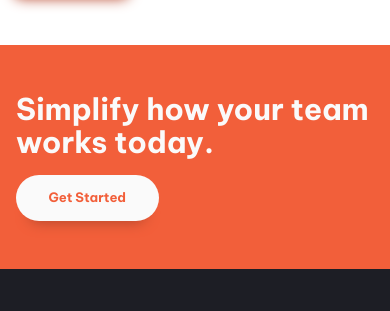
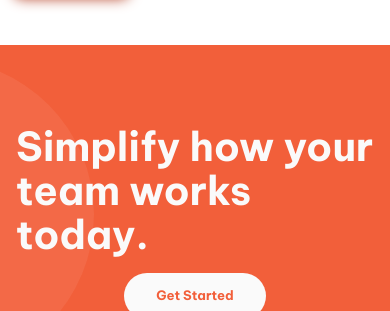
Before and after one commit to felipe-miranda-marreiros/Manage-landing-page, a plain HTML site: page index.html in a window 390 px wide. Shown: the part 1910-2221 px from the top of the page. Drawn offline with Linux system fonts and the light colour scheme.

Commit message:
feat: add CTA styles and responsiveness

```diff
--- a/index.html
+++ b/index.html
@@ -143,15 +143,15 @@
         <button class="button" type="button">Get Started</button>
       </section>
 
-      <section class="cta padding-block-700 bg-accent-400 text-neutral-100">
+      <section class="cta padding-block-900 bg-accent-400 text-neutral-100">
         <div class="container">
-          <div class="even-columns">
+          <div class="even-columns vertical-align-center">
             <div>
-              <p class="fs-secondary-heading fw-bold">
+              <p class="fs-primary-heading fw-bold">
                 Simplify how your team works today.
               </p>
             </div>
-            <div>
+            <div class="justify-self-end-md">
               <button class="button" type="button" data-type="inverted">
                 Get Started
               </button>
--- a/style.css
+++ b/style.css
@@ -254,6 +254,31 @@ p[data-width="wide"] {
   }
 }
 
+/************ CTA ************/
+
+.cta {
+  position: relative;
+  isolation: isolate;
+  text-align: center;
+  background-image: url("/images/bg-simplify-section-desktop.svg");
+  background-repeat: no-repeat;
+  background-position: bottom;
+}
+
+@media (min-width: 50em) {
+  .cta {
+    text-align: left;
+  }
+}
+
+@media (max-width: 50em) {
+  .cta {
+    text-align: left;
+    background-image: url("/images/bg-simplify-section-mobile.svg");
+    background-position: left;
+  }
+}
+
 /************ Utility Classes ************/
 
 .visually-hidden {
@@ -277,10 +302,6 @@ p[data-width="wide"] {
   margin-inline: auto;
 }
 
-:where(.flow :not(:first-child)) {
-  margin-top: var(--flow-spacer, 4em);
-}
-
 .even-columns {
   display: grid;
   gap: 1rem;
@@ -291,6 +312,28 @@ p[data-width="wide"] {
     grid-auto-flow: column;
     grid-auto-columns: 1fr;
   }
+}
+
+.vertical-align-center {
+  align-items: center;
+}
+
+.justify-self-end {
+  justify-self: end;
+}
+
+.justify-self-end-md {
+  justify-self: center;
+}
+
+@media (min-width: 50em) {
+  .justify-self-md {
+    justify-self: center;
+  }
+}
+
+:where(.flow :not(:first-child)) {
+  margin-top: var(--flow-spacer, 4em);
 }
 
 .text-primary-400 {
```
